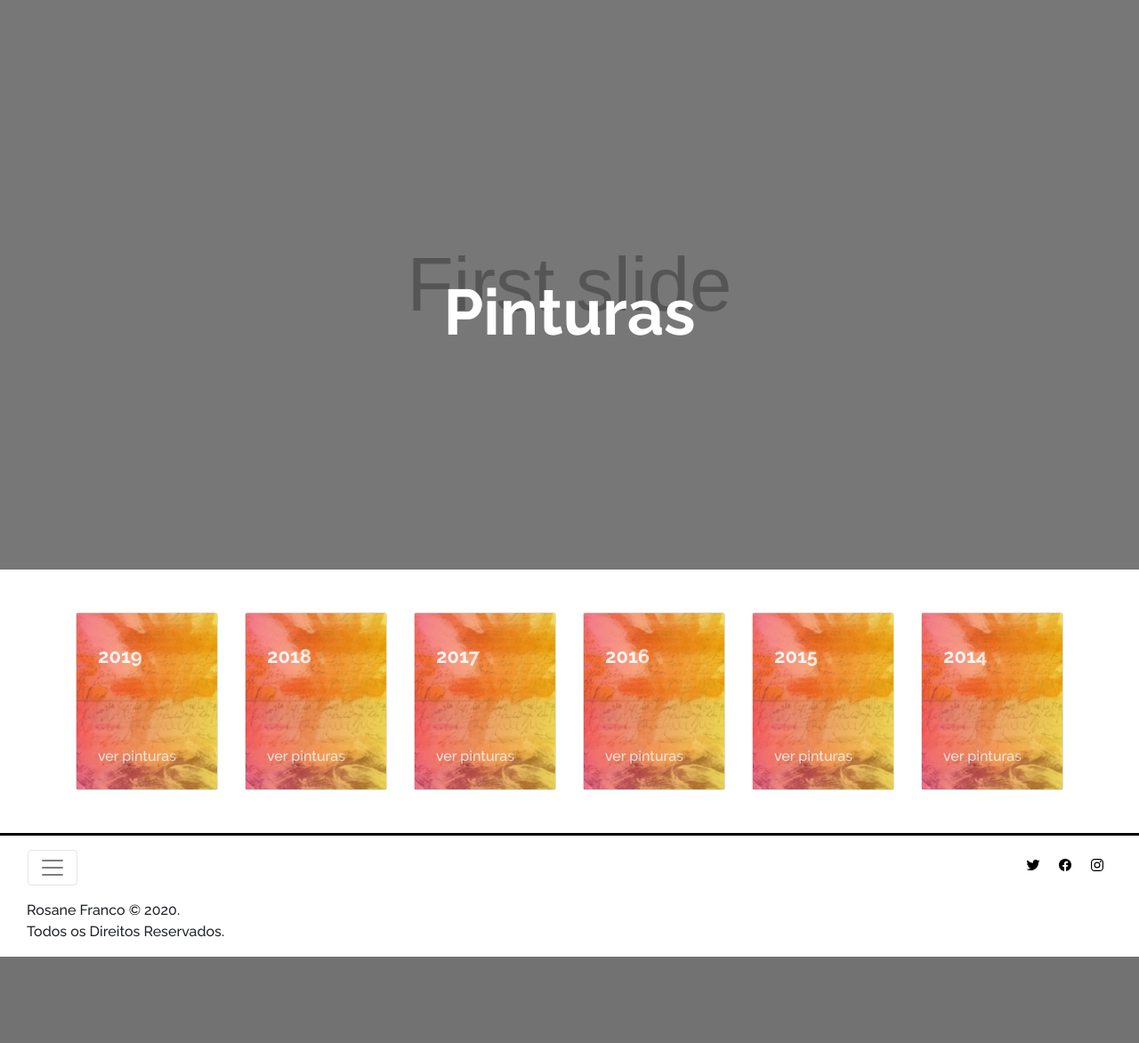
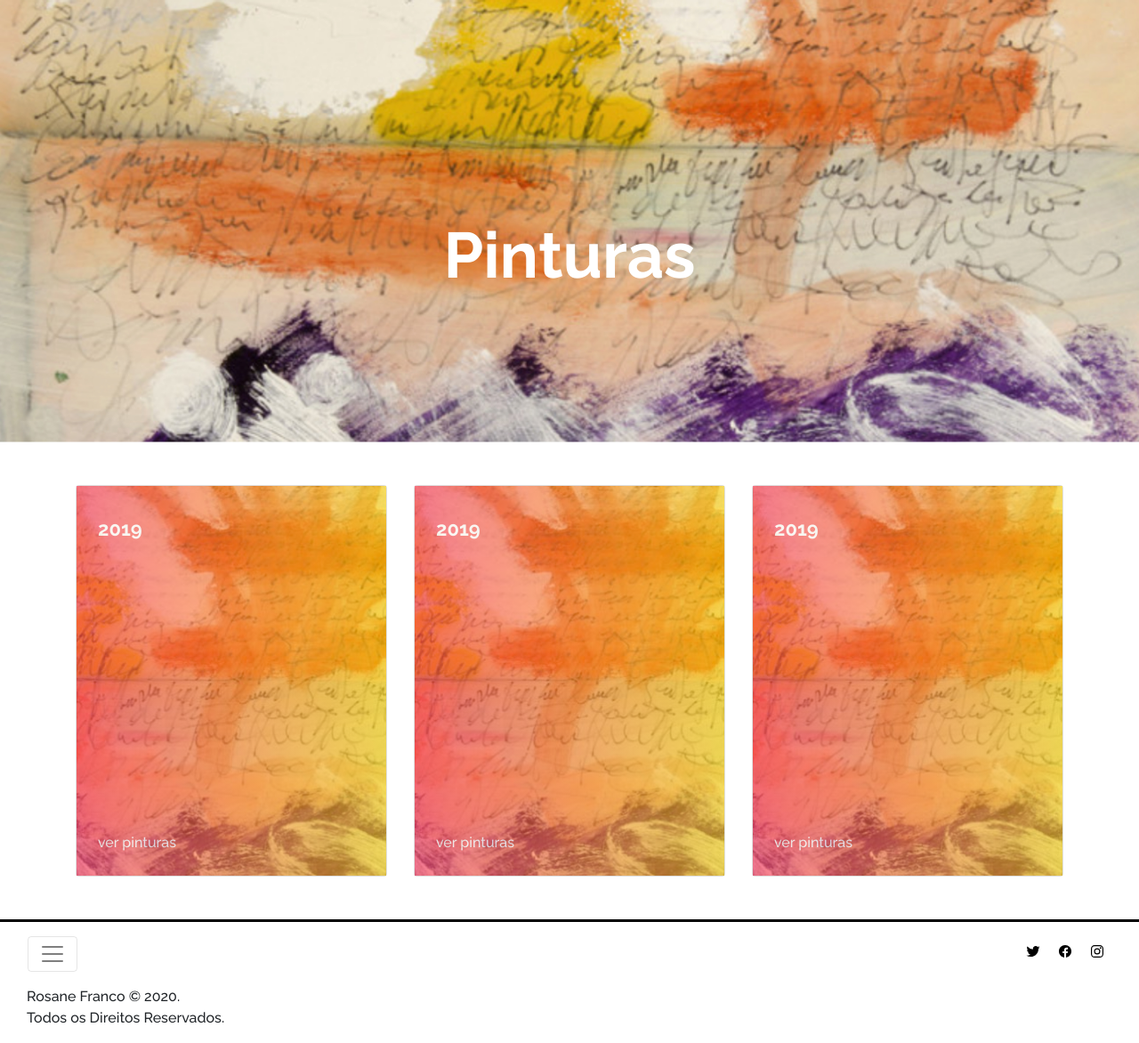
Before and after one commit to lucasluoni/rosane_franco, a PHP site: page /pinturas.html in a window 1280 px wide. Shown: the part 83-1255 px from the top of the page at 89% size. Before the commit the page ends 1158 px from the top, so only its background shows below. Run offline with PHP 8.4, Linux system fonts and the light colour scheme; some libraries are stand-ins or nearby versions.

Commit message:
desenvolve tela pinturas

```diff
--- a/pinturas.html
+++ b/pinturas.html
@@ -86,7 +86,7 @@
 				<div class="carousel-inner">
 
 			    <div class="carousel-item active">
-			    	<img class="d-block w-100" src="images/first-slide.svg" alt="First slide">
+			    	<img class="d-block w-100" src="images/banner-pinturas.jpg" alt="First slide">
 			    	<div class="carousel-caption d-none d-md-block">
 						<h1 class="display-3">Pinturas</h1>
 						<!-- <p>legenda do primeiro slide.</p> -->
@@ -149,58 +149,38 @@
 				</div>
 			</div> -->
 
-			<div id="obras_home" class="row mt-5 mb-0">
-				<div class="col">
+			<div id="obras_home" class="mt-5 mb-0">
 
 						<div class="card-deck">
 
 							<div class="card">
-								<img class="card-img-top" src="images/thumbs/rf-02.jpg" alt="Card image cap">
+								<img class="card-img-top img-fluid" src="images/thumbs/rf-02.jpg" alt="Card image cap">
 								<div class="overlay text-white px-4">
 									<h3 class="text-uppercase">2019</h3>
 									<a href="#">ver pinturas</a>
 								</div>
 							</div>
+
 							<div class="card">
-								<img class="card-img-top" src="images/thumbs/rf-02.jpg" alt="Card image cap">
+								<img class="card-img-top img-fluid" src="images/thumbs/rf-02.jpg" alt="Card image cap">
 								<div class="overlay text-white px-4">
-									<h3 class="text-uppercase">2018</h3>
-									<a href="#">ver pinturas</a>
-								</div>
-							</div>
-							<div class="card">
-								<img class="card-img-top" src="images/thumbs/rf-02.jpg" alt="Card image cap">
-								<div class="overlay text-white px-4">
-									<h3 class="text-uppercase">2017</h3>
-									<a href="#">ver pinturas</a>
-								</div>
-							</div>
-							<div class="card">
-								<img class="card-img-top" src="images/thumbs/rf-02.jpg" alt="Card image cap">
-								<div class="overlay text-white px-4">
-									<h3 class="text-uppercase">2016</h3>
-									<a href="#">ver pinturas</a>
-								</div>
-							</div>
-							<div class="card">
-								<img class="card-img-top" src="images/thumbs/rf-02.jpg" alt="Card image cap">
-								<div class="overlay text-white px-4">
-									<h3 class="text-uppercase">2015</h3>
-									<a href="#">ver pinturas</a>
-								</div>
-							</div>
-							<div class="card">
-								<img class="card-img-top" src="images/thumbs/rf-02.jpg" alt="Card image cap">
-								<div class="overlay text-white px-4">
-									<h3 class="text-uppercase">2014</h3>
+									<h3 class="text-uppercase">2019</h3>
 									<a href="#">ver pinturas</a>
 								</div>
 							</div>
 
+							<div class="card">
+								<img class="card-img-top img-fluid" src="images/thumbs/rf-02.jpg" alt="Card image cap">
+								<div class="overlay text-white px-4">
+									<h3 class="text-uppercase">2019</h3>
+									<a href="#">ver pinturas</a>
+								</div>
+							</div>
+
+
 					  	</div>
 
 
-				</div>
 			</div>
 
 			<!-- <button type="button" class="btn btn-primary mx-auto d-flex">ver mais</button> -->
```
Also changed, not shown: images/banner-pinturas.jpg (added), style.css (line endings or trailing spaces).
